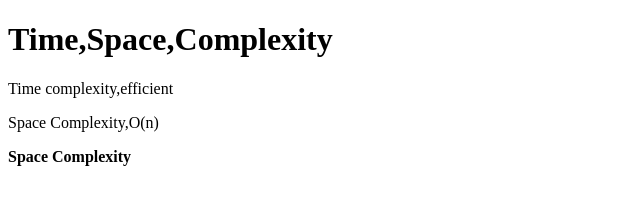
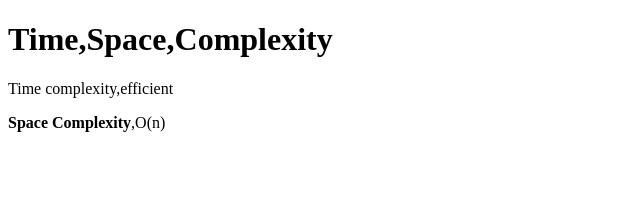
Before and after one commit to acciojob/time-and-space-complexity-manuveldoss, a website: page main.html in a window 1280 px wide. Shown: the whole page, without its empty margins (0-640 px from the left). Drawn offline with Linux system fonts and the light colour scheme.

Commit message:
created a submission

```diff
--- a/main.html
+++ b/main.html
@@ -14,11 +14,9 @@
 		Time complexity,efficient
 	</p>
 	<p>
-		Space Complexity,O(n)
+		<b>Space Complexity</b>,O(n)
 	</p>
-	<b>
-		Space Complexity
-	</b>
+
 	<!-- the entire body must be written by student -->
     <script type="text/javascript" src="./script.js">
 </script>
```
